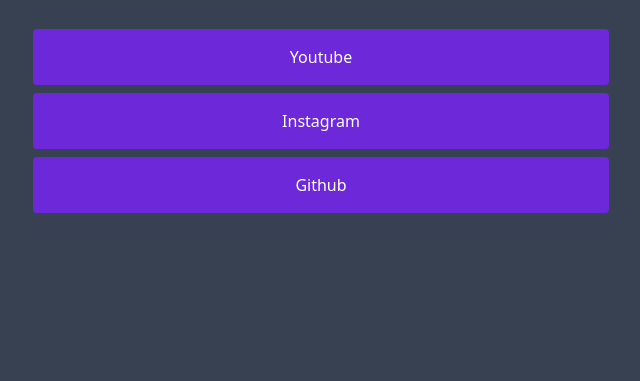
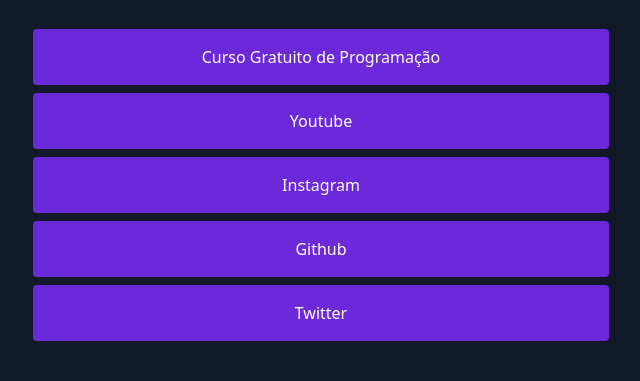
Before and after one commit to maykbrito/maykbrito.dev-v1, a plain HTML site: page index.html in a window 1280 px wide. Shown: the part 427-808 px from the top of the page, without its empty margins (319-959 px from the left). Drawn offline with nearby package versions, Linux system fonts and the light colour scheme.

Commit message:
add twitter and discover links

```diff
--- a/index.html
+++ b/index.html
@@ -7,7 +7,7 @@
 
     <link href="https://unpkg.com/tailwindcss/dist/tailwind.min.css" rel="stylesheet">
 </head>
-<body class="bg-gray-700 vsc-initialized">
+<body class="bg-gray-900 vsc-initialized">
 
   <div class="container mx-auto md:w-1/2 mt-8">
   <header class="flex items-center justify-center">
@@ -16,9 +16,11 @@
     <main class="mx-auto p-8">
       <h1 class="text-2xl text-center mb-1 text-gray-100">Mayk Brito</h1>
       <p class="mb-8 text-gray-500 text-sm text-center">@maykbrito</p>
+      <a href="https://maratonadiscover.rocketseat.com.br/inscricao" class="block bg-purple-700 hover:bg-purple-500 text-white text-center py-4 rounded mb-2">Curso Gratuito de Programação</a>
       <a href="https://youtube.com/maykbrito" class="block bg-purple-700 hover:bg-red-500 text-white text-center py-4 rounded mb-2">Youtube</a>
       <a href="https://instagram.com/maykbrito" class="block bg-purple-700 hover:bg-pink-500 text-white text-center py-4 rounded mb-2">Instagram</a>
-      <a href="https://github.com/maykbrito" class="block bg-purple-700 hover:bg-gray-900 text-white text-center py-4 rounded mb-2">Github</a>
+      <a href="https://github.com/maykbrito" class="block bg-purple-700 hover:bg-gray-700 text-white text-center py-4 rounded mb-2">Github</a>
+      <a href="https://twitter.com/maykbrito" class="block bg-purple-700 hover:bg-blue-600 text-white text-center py-4 rounded mb-2">Twitter</a>
     </main>
 </div>
 
```
